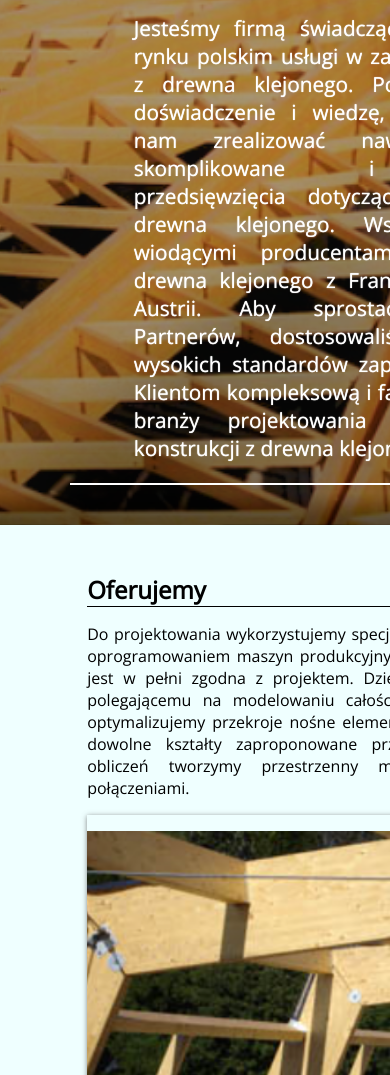
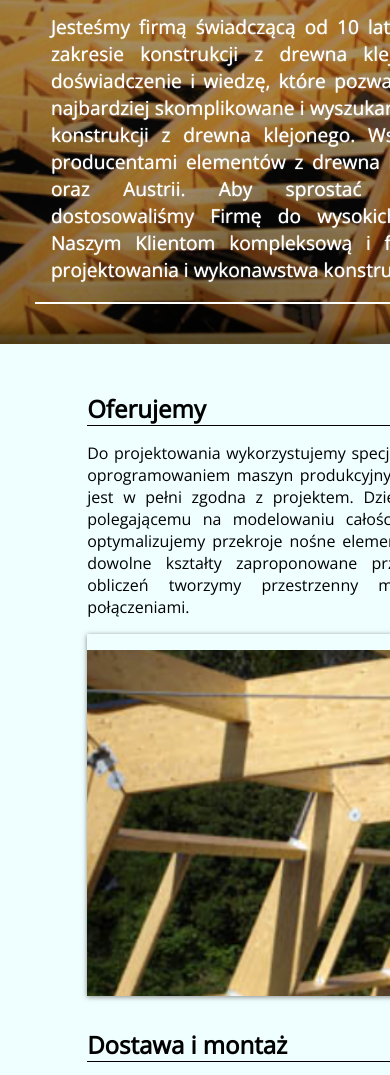
Before and after one commit to PiotrKedra/PiotrKedra.github.io, a plain HTML site: page index.html in a window 390 px wide. Shown: the part 227-1302 px from the top of the page. Drawn offline with nearby package versions, Linux system fonts and the light colour scheme.

Commit message:
its rdy to present v4

```diff
--- a/index.html
+++ b/index.html
@@ -1,5 +1,5 @@
 <!DOCTYPE html>
-<html lang="en">
+<html lang="pl">
 	<head>
 		<meta charset="utf-8"/>
         <meta name="viewport" content="width=device-width, initial-scale=1.0"/>
--- a/style.css
+++ b/style.css
@@ -117,8 +117,9 @@ body{
 }
 
 .content img{
-    width: 300px;
+    width: 350px;
     box-shadow: var(--shadow);
+    position: relative;
 }
 
 .content header{
@@ -244,6 +245,13 @@ footer span p{
 
 
 @media(max-width: 900px){
+    .intro_text{
+        width: 90%;
+    }
+    .intro p{
+        font-size: 1.2rem;
+        padding: 0 1rem;
+    }
     .content-a{
         grid-area: content-a;
         display: grid;
```
